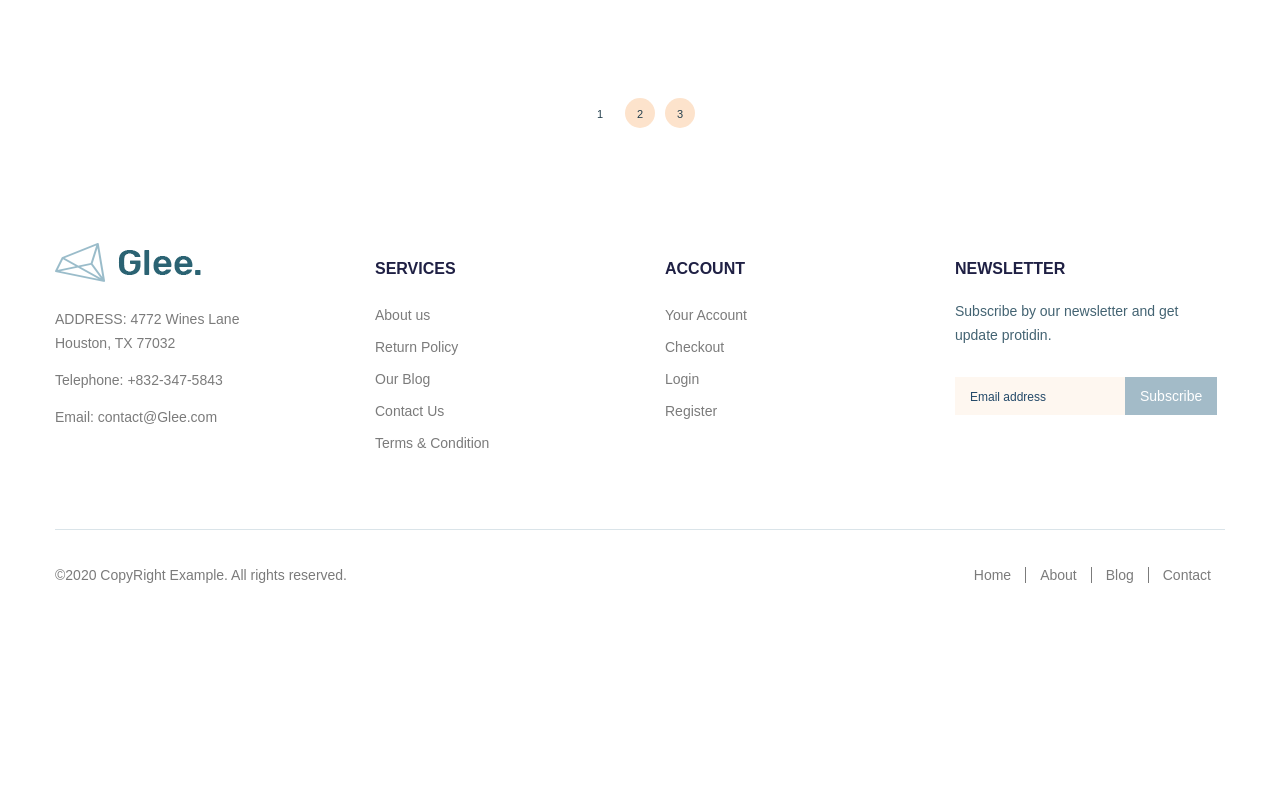
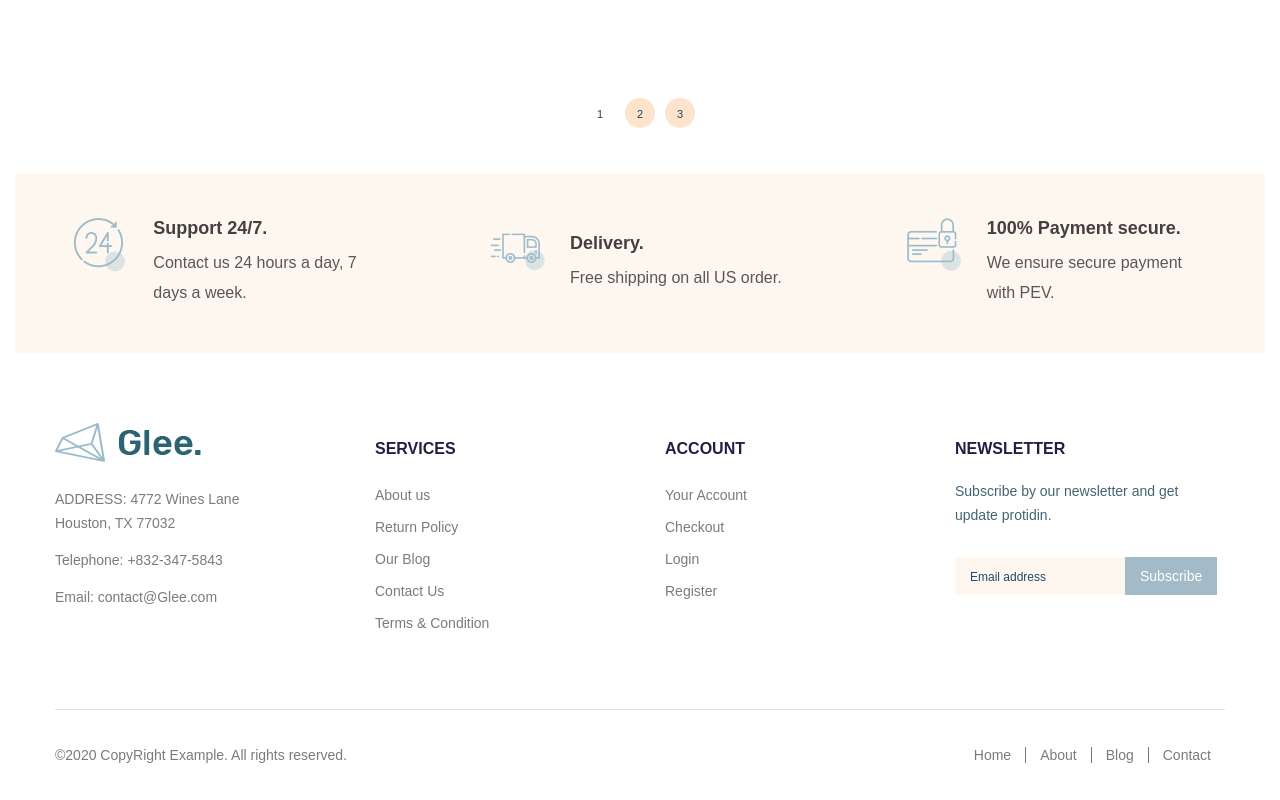
Before and after one commit to MykhailoSerhiichyk/glee-maket, a website: page app/index.html in a window 1280 px wide. Shown: the part 744-1544 px from the top of the page. Before the commit the page ends 1364 px from the top, so only its background shows below. Drawn offline with Linux system fonts and the light colour scheme; files whose address does not match are found by name.

Commit message:
added advantages section

```diff
--- a/app/index.html
+++ b/app/index.html
@@ -111,6 +111,38 @@
                 </div>
             </div>
         </section>
+        <section class="advantages">
+            <div class="wrapper">
+                <div class="advantages__inner">
+                    <div class="advantages__item">
+                        <h6 class="advantages__item-title">
+                            Support 24/7.
+                        </h6>
+                        <p class="advantages__item-text">
+                            Contact us 24 hours a day, 7 days a week.
+                        </p>
+                    </div>
+                    <div class="advantages__item advantages__item-delivery">
+                        <h6 class="advantages__item-title">
+                            Delivery.
+                        </h6>
+                        <p class="advantages__item-text">
+                            Free shipping on all US order.
+                        </p>
+                    </div>
+                    <div class="advantages__item advantages__item-payment">
+                        <h6 class="advantages__item-title">
+                            100% Payment secure.
+                        </h6>
+                        <p class="advantages__item-text">
+                            We ensure secure payment with PEV.
+                        </p>
+                    </div>
+                </div>
+            </div>
+        </section>
+
+
     </main>
     <footer class="footer">
         <div class="container">
--- a/app/scss/style.scss
+++ b/app/scss/style.scss
@@ -298,5 +298,59 @@
     }
 }
 
+.advantages {
+    &__inner {
+        display: flex;
+        justify-content: space-around;
+        align-items: center;
+        padding: 45px 0;
+        background-color: #fef7f0;
+    }
+
+    &__item {
+        max-width: 300px;
+        width: 100%;
+        padding-left: 80px;
+        position: relative;
+
+        &::before {
+            content: "";
+            position: absolute;
+            width: 52px;
+            height: 54px;
+            background-image: url(../images/icons/advantages-1.png);
+            left: 0;
+            top: 0;
+        }
+    }
+
+    &__item-delivery::before {
+        width: 55px;
+        height: 37px;
+        background-image: url(../images/icons/advantages-2.png);
+    }
+
+    &__item-payment::before {
+        width: 54px;
+        height: 53px;
+        background-image: url(../images/icons/advantages-3.png);
+    }
+
+    &__item-title {
+        @extend %dmsans-700;
+        font-size: 18px;
+        line-height: 20px;
+        color: #414141;
+        margin-bottom: 10px;
+    }
+
+    &__item-text {
+        @extend %dmsans-400;
+        color: #585858;
+    }
+}
+
+
+
 
 @import 'media';
```
Also changed, not shown: app/css/style.min.css, app/images/icons/advantages-1.png (added), app/images/icons/advantages-2.png (added), app/images/icons/advantages-3.png (added).
